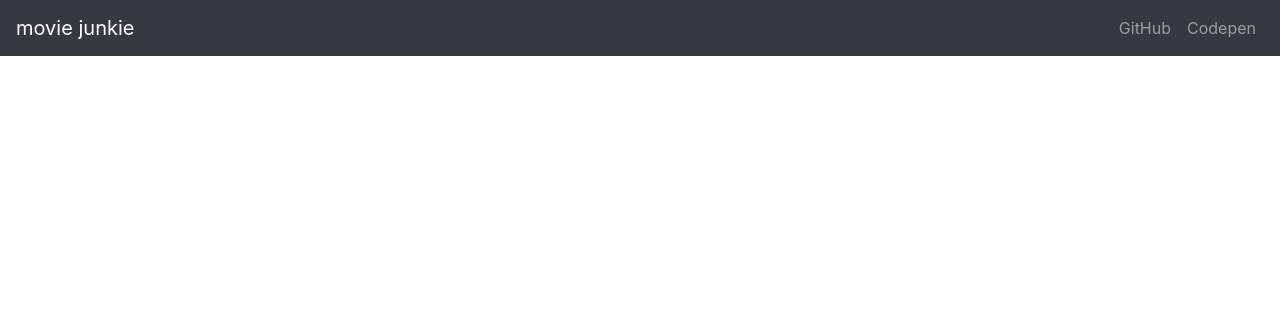
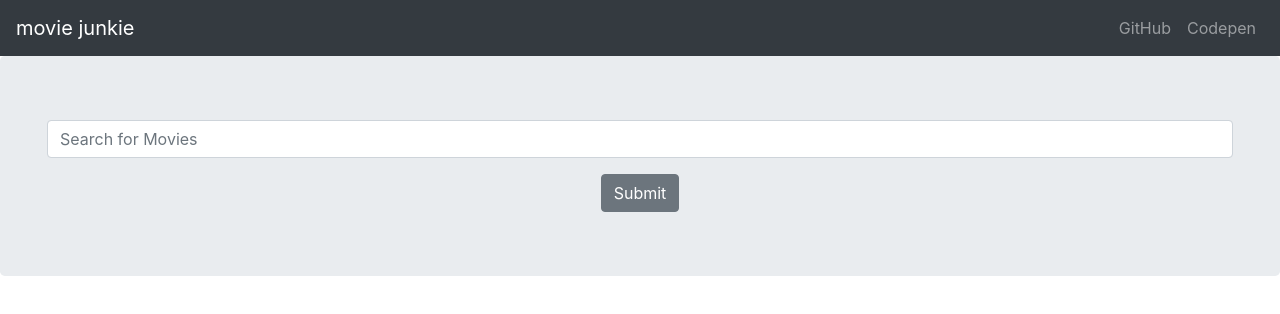
Before and after one commit to S-Haynes/movie_junkie, a React (Create React App) app in the folder client/: page / in a window 1280 px wide. Shown: the top 314 px of the page. Built offline with nearby package versions, Linux system fonts and the light colour scheme.

Commit message:
add ajax request to all and show routes

```diff
--- a/client/src/App.js
+++ b/client/src/App.js
@@ -1,13 +1,23 @@
 import React, { Component } from "react";
 import "./App.css";
 import Layout from "./containers/Layout/Layout";
+import { BrowserRouter, Route, Switch } from "react-router-dom";
+import MovieSearch from "./containers/MovieSearch/MovieSearch";
+import Movie from "./containers/Movie/Movie";
 
 class App extends Component {
   render() {
     return (
-      <div>
-        <Layout />
-      </div>
+      <BrowserRouter>
+        <div>
+          <Layout>
+            <Switch>
+              <Route exact path="/" component={MovieSearch} />
+              <Route exact path="/movie/:id" component={Movie} />
+            </Switch>
+          </Layout>
+        </div>
+      </BrowserRouter>
     );
   }
 }
--- /dev/null
+++ b/client/src/components/MovieFeed/MovieFeed.js
@@ -0,0 +1,13 @@
+import React from "react";
+import MovieItem from "./MovieItem/MovieItem";
+import { Row } from "reactstrap";
+
+const MovieFeed = props => {
+  const { movies } = props;
+  const movieContent = movies.map(movie => (
+    <MovieItem key={movie.imdbID + Math.random() * 10000} movie={movie} />
+  ));
+  return <Row>{movieContent}</Row>;
+};
+
+export default MovieFeed;
--- /dev/null
+++ b/client/src/components/MovieFeed/MovieItem/MovieItem.js
@@ -0,0 +1,45 @@
+import React from "react";
+import {
+  Container,
+  Col,
+  Row,
+  Card,
+  CardImg,
+  CardText,
+  CardBody,
+  CardTitle,
+  CardSubtitle,
+  Button
+} from "reactstrap";
+import { Link } from "react-router-dom";
+
+const MovieItem = props => {
+  const { movie } = props;
+  return (
+    <Col md="3" sm="6">
+      <Container>
+        <Card
+          className="ml-auto mr-auto mb-3"
+          style={{ minHeight: "450px", maxHeight: "450px", maxWidth: "300px" }}
+        >
+          <CardImg
+            top
+            width="100%"
+            style={{ minHeight: "300px", maxHeight: "300px" }}
+            src={movie.Poster}
+            alt="poster"
+          />
+          <CardBody>
+            <CardTitle>{movie.Title.slice(0, 30) + "..."}</CardTitle>
+            <CardSubtitle>{movie.Year}</CardSubtitle>
+          </CardBody>
+          <Link to={"movie/" + movie.imdbID} className="btn btn-sm btn-light">
+            More Info
+          </Link>
+        </Card>
+      </Container>
+    </Col>
+  );
+};
+
+export default MovieItem;
--- /dev/null
+++ b/client/src/containers/Movie/Movie.js
@@ -0,0 +1,32 @@
+import React, { Component } from "react";
+import axios from "axios";
+
+class Movie extends Component {
+  state = {
+    movie: {}
+  };
+
+  componentDidMount() {
+    axios
+      .get(
+        "http://www.omdbapi.com/?i=" +
+          this.props.match.params.id +
+          "&apikey=108b0f56"
+      )
+      .then(res => {
+        this.setState({ movie: res.data });
+        console.log(this.state.movie);
+      })
+      .catch(err => console.log(err));
+  }
+
+  render() {
+    return (
+      <div>
+        <h1>TODO: Show Movie</h1>
+      </div>
+    );
+  }
+}
+
+export default Movie;
--- /dev/null
+++ b/client/src/containers/MovieSearch/MovieSearch.js
@@ -0,0 +1,78 @@
+import React, { Component } from "react";
+import {
+  Jumbotron,
+  Button,
+  Container,
+  Row,
+  Col,
+  Input,
+  Form,
+  FormGroup
+} from "reactstrap";
+import axios from "axios";
+import MovieFeed from "../../components/MovieFeed/MovieFeed";
+
+class MovieSearch extends Component {
+  state = {
+    moviesearch: "",
+    movies: [],
+    searched: false
+  };
+
+  onSubmitHandler = e => {
+    e.preventDefault();
+    console.log(this.state.moviesearch);
+
+    axios
+      .get(
+        "http://www.omdbapi.com/?s=" +
+          this.state.moviesearch +
+          "&apikey=108b0f56"
+      )
+      .then(res => {
+        this.setState({ movies: res.data.Search, searched: true });
+        console.log(this.state.movies);
+      })
+      .catch(err => console.log(err));
+  };
+
+  onChangeHandler = e => {
+    this.setState({ [e.target.name]: e.target.value });
+  };
+  render() {
+    const { movies, moviesearch, searched } = this.state;
+
+    let movieContent = null;
+
+    if (movies && movies.length > 0 && searched) {
+      movieContent = <MovieFeed movies={movies} />;
+    } else if (!searched) {
+      movieContent = null;
+    } else {
+      movieContent = <p>No movies found...</p>;
+    }
+    return (
+      <div>
+        <Jumbotron style={{ textAlign: "center" }}>
+          <Col>
+            <Form onSubmit={e => this.onSubmitHandler(e)}>
+              <FormGroup>
+                <Input
+                  value={moviesearch}
+                  type="text"
+                  name="moviesearch"
+                  placeholder="Search for Movies"
+                  onChange={e => this.onChangeHandler(e)}
+                />
+              </FormGroup>
+              <Button>Submit</Button>
+            </Form>
+          </Col>
+        </Jumbotron>
+        {movieContent}
+      </div>
+    );
+  }
+}
+
+export default MovieSearch;
```
